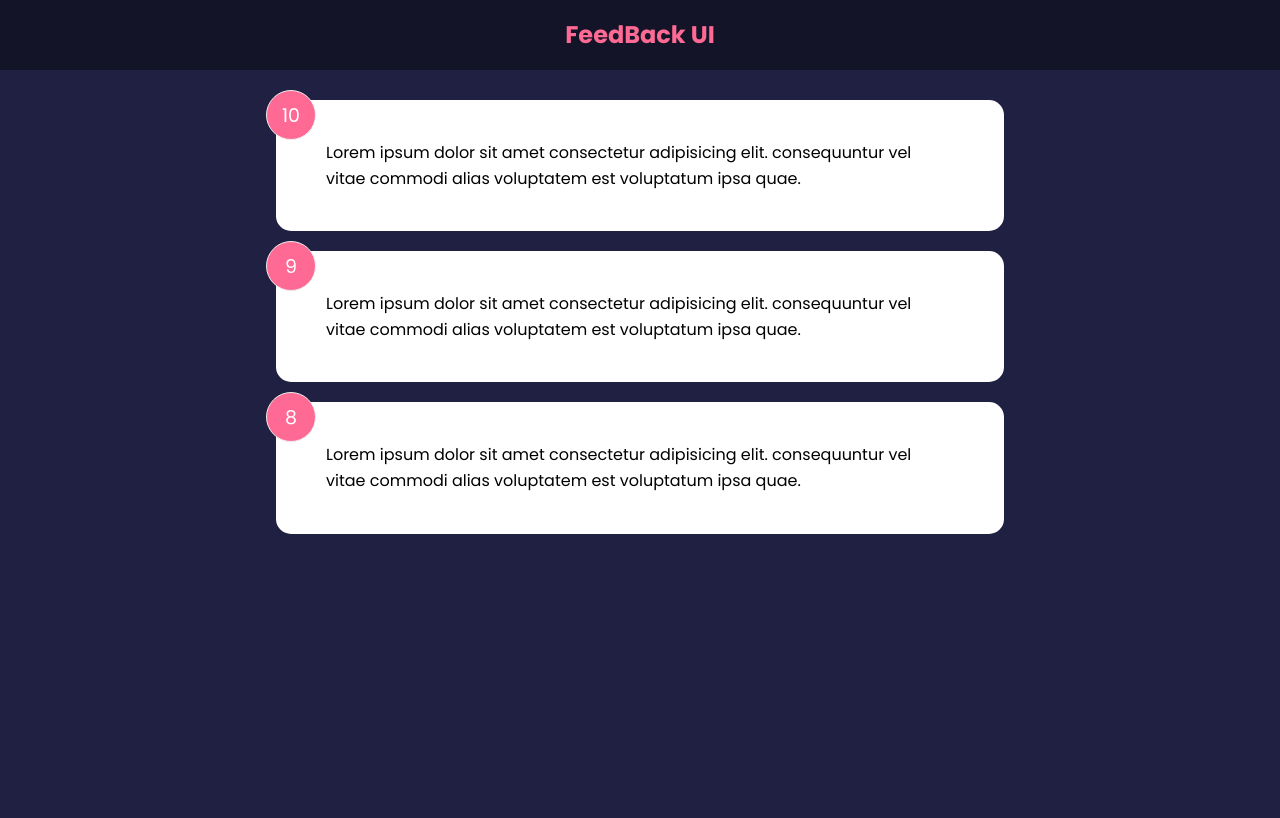
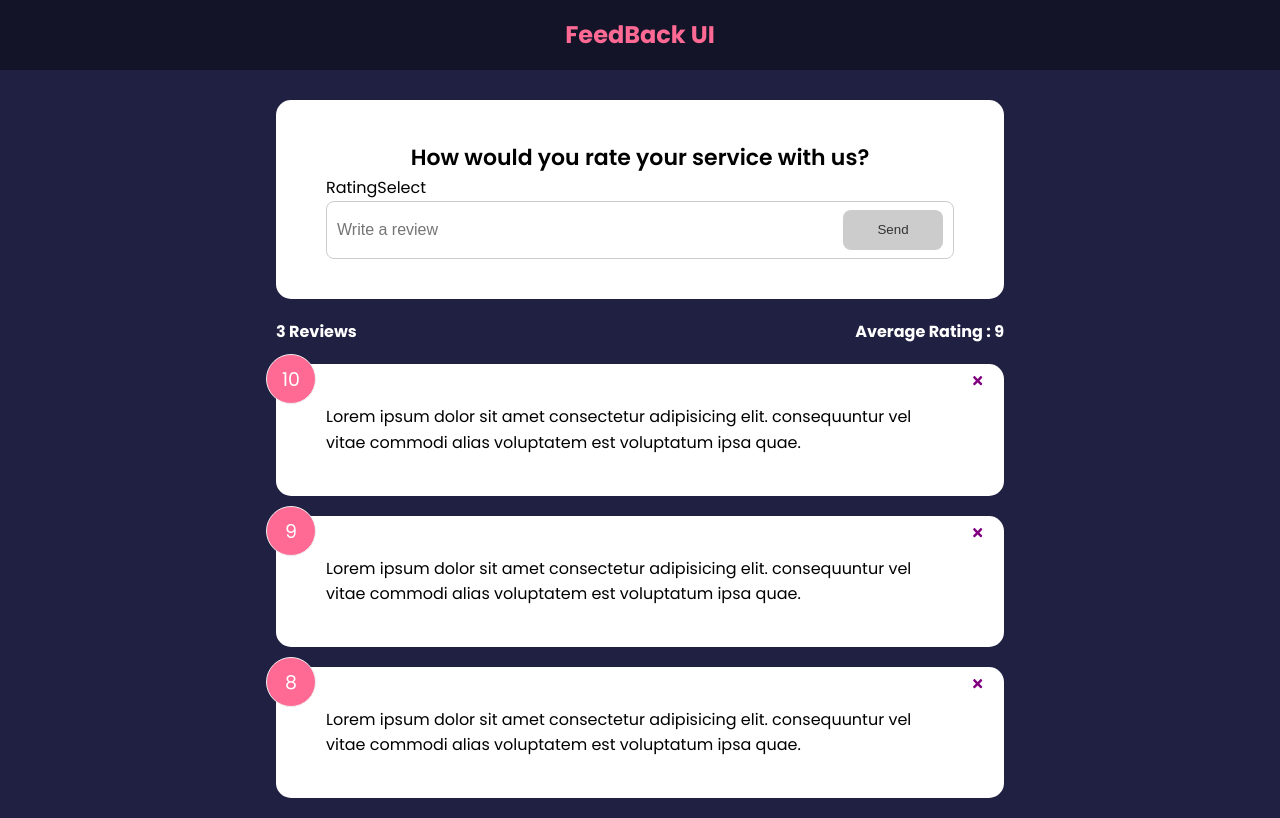
Before and after one commit to kellylarrea/feedback_ui, a React (Create React App) app: page / in a window 1280 px wide. Built offline with nearby package versions, Linux system fonts and the light colour scheme.

Commit message:
created rating components and feedback form

```diff
--- a/package.json
+++ b/package.json
@@ -8,6 +8,7 @@
     "@testing-library/user-event": "^13.5.0",
     "react": "^18.1.0",
     "react-dom": "^18.1.0",
+    "react-icons": "^4.3.1",
     "react-scripts": "5.0.1",
     "web-vitals": "^2.1.4"
   },
--- a/src/App.js
+++ b/src/App.js
@@ -2,17 +2,28 @@
 import Header from "./components/Header"
 import FeedbackList from './components/FeedbackList'
 import FeedbackData from './data/Feedbackdata'
-
+import FeedbackStats from './components/FeedbackStats'
+import FeedbackForm from './components/FeedbackForm'
 
 function App() {
 
     const [feedback, setFeedback] = useState(FeedbackData)
 
+    const deleteFeedback = (id) => {
+        // javascript method for an alert on window
+        if(window.confirm('are you sure you want to delete?')) {
+            //will return a feedback array that is clicked - the one that is being deleted
+        setFeedback(feedback.filter((item) => item.id !== id))
+        }
+    }
+
     return (
         <>
             <Header />
             <div className='container'>
-                <FeedbackList feedback={feedback}/>
+                <FeedbackForm />
+                <FeedbackStats feedback={feedback} />
+                <FeedbackList feedback={feedback} handleDelete={deleteFeedback}/>
             </div>
         </>
     )
--- /dev/null
+++ b/src/components/FeedbackForm.jsx
@@ -0,0 +1,49 @@
+import React, {useState} from 'react'
+import Card from './shared/Card'
+import Button from './shared/Button'
+import RatingSelect from './RatingSelect'
+
+
+const FeedbackForm = () => {
+    const [text, setText] = useState('')
+    const [rating, setRating] = useState(10)
+    const [btnDisabled, setBtnDisabled] = useState(true)
+    const [message, setMessage] = useState('')
+
+
+    const handleTextChange = (e) => {
+        //text === nothing then button disabled no message
+if(text === '') {
+    setBtnDisabled(true)
+    setMessage(null)
+    // if text does have text but with character length <= 10
+    // then show specific message and button still disabled
+} else if( text !== '' && text.trim().length <= 10){
+    setMessage('Text must be at least 10 characters')
+    setBtnDisabled(true)
+} else {
+    // else show no message enoguh characters and button is now enabled
+    setMessage(null)
+    setBtnDisabled(false)
+}
+
+        setText(e.target.value)
+    }
+
+  return (
+    <Card>
+        <form>
+            <h2>How would you rate your service with us?</h2>
+            <RatingSelect />
+            <div className="input-group">
+                <input onChange={handleTextChange} type="text" placeholder="Write a review" value={text}/>
+                <Button isDisabled={btnDisabled} type='submit'>Send</Button>
+            </div>
+        {/* if theres a massage then lets have a div with classname message and render message*/}
+            {message && <div className='message'>{message}</div>}
+        </form>
+    </Card>
+  )
+}
+
+export default FeedbackForm
--- a/src/components/FeedbackList.jsx
+++ b/src/components/FeedbackList.jsx
@@ -1,7 +1,8 @@
 import React from 'react'
 import Feedbackitem from './Feedbackitem'
+import PropTypes from 'prop-types'
 
-function FeedbackList( {feedback} ) {
+function FeedbackList( {feedback, handleDelete} ) {
     //if no feedback  or if feedback.length = 0 then return
     if(!feedback || feedback.length === 0){
         return <p>No Feedback Yet</p>
@@ -11,10 +12,24 @@
   return (
     <div className="feedback-list">
        {feedback.map((item)=>(
-       <Feedbackitem key={item.id} item={item}/>
+       <Feedbackitem
+       key={item.id}
+       item={item}
+       handleDelete={handleDelete}
+        />
        ))}
         </div>
   )
 }
 
+FeedbackList.propTypes = {
+    feeback: PropTypes.arrayOf(
+        PropTypes.shape({
+            id: PropTypes.number.isRequired,
+            text: PropTypes.string.isRequired,
+            rating: PropTypes.number.isRequired,
+        })
+    )
+}
+
 export default FeedbackList
--- /dev/null
+++ b/src/components/FeedbackStats.jsx
@@ -0,0 +1,27 @@
+import React from 'react'
+import PropTypes from 'prop-types'
+
+const FeedbackStats = ({ feedback }) => {
+  // Calculate ratings avg
+  //passing accumulator i.e previous and current number
+  let average = feedback.reduce((acc, curr) => {
+    return acc + curr.rating
+    //default for prev 0 now we want to devide by how many feedbacks.raitings exist
+  }, 0) / feedback.length
+//.tofixed fixes decimal point to 1 and replace if its zero replace it with nothing
+  average = average.toFixed(1).replace(/[.,]0$/, '')
+
+//isNaN function if is Nan lets show zero else show average
+  return (
+    <div className="feedback-stats">
+        <h4>{feedback.length} Reviews</h4>
+        <h4>Average Rating : {isNaN(average) ? 0 : average}</h4>
+    </div>
+  )
+}
+
+FeedbackStats.propTypes = {
+  feedback: PropTypes.array.isRequired,
+}
+
+export default FeedbackStats
--- a/src/components/Feedbackitem.jsx
+++ b/src/components/Feedbackitem.jsx
@@ -1,17 +1,27 @@
-import React, { useState } from 'react'
+import React from 'react'
 import Card from "./shared/Card"
+import PropTypes from 'prop-types'
+import { FaTimes} from 'react-icons/fa'
 
 
-function Feedbackitem( {item} ) {
+function Feedbackitem( {item, handleDelete} ) {
+
 
     //div are children of Card
   return (
     <Card>
         <div className="num-display">{item.rating}</div>
+        <button onClick={() => handleDelete(item.id)} className="close">
+          <FaTimes color='purple' />
+        </button>
         <div className="text-display">{item.text}</div>
         </Card>
 
   )
 }
 
+Feedbackitem.propTypes = {
+ item: PropTypes.object.isRequired
+}
+
 export default Feedbackitem
--- /dev/null
+++ b/src/components/RatingSelect.jsx
@@ -0,0 +1,9 @@
+import React from 'react'
+
+const RatingSelect = () => {
+  return (
+    <div>RatingSelect</div>
+  )
+}
+
+export default RatingSelect
--- /dev/null
+++ b/src/components/shared/Button.jsx
@@ -0,0 +1,26 @@
+import React from 'react'
+import PropTypes from 'prop-types'
+
+const Button = ({ children, version, type, isDisabled }) => {
+  return (
+      // btn - the version is which could be primary or secondary
+    <button type={type} disabled={isDisabled} className={`btn btn-${version}`} >
+        {children}
+    </button>
+  )
+}
+
+Button.defaultProps = {
+    version: 'primary',
+    type: 'button',
+    isDisabled: false,
+}
+
+Button.propTypes = {
+    children: PropTypes.node.isRequired,
+    version: PropTypes.string,
+    type: PropTypes.string,
+    isDisabled: PropTypes.bool
+}
+
+export default Button
```
Also changed, not shown: 1 other file (tests, documents, lock files or other folders).
